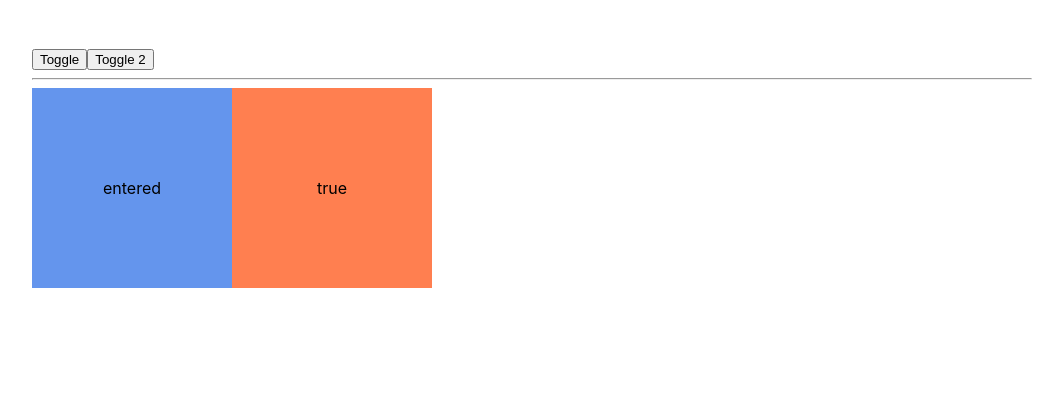
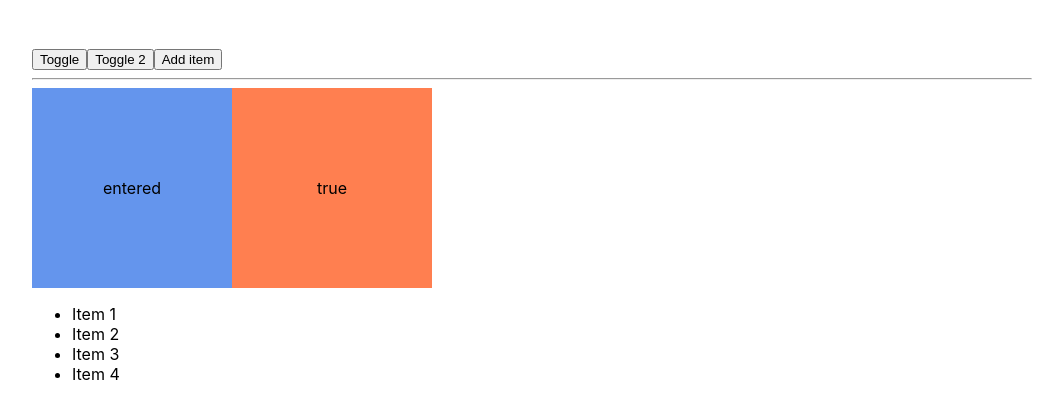
Before and after one commit to Smynay/workbook, a React (Create React App) app: page / in a window 1280 px wide. Shown: the top 418 px of the page, without its empty margins (108-1171 px from the left). Built offline with nearby package versions, Linux system fonts and the light colour scheme.

Commit message:
Final lesson

```diff
--- a/src/App.js
+++ b/src/App.js
@@ -1,9 +1,24 @@
 import { useState } from 'react';
 import { Transition, CSSTransition } from 'react-transition-group';
+import List from './List';
 
 function App() {
   const [toggle, setToggle] = useState(true);
   const [toggle2, setToggle2] = useState(true);
+  const [items, setItems] = useState([
+    { id: 1, title: 'Item 1' },
+    { id: 2, title: 'Item 2' },
+    { id: 3, title: 'Item 3' },
+    { id: 4, title: 'Item 4' },
+  ]);
+
+  const removeItem = (id) => setItems(items.filter((item) => item.id !== id));
+  const addItem = () => {
+    const title = prompt('Enter item title');
+    const id = Date.now();
+
+    setItems(items.concat([{ title, id }]));
+  };
 
   return (
     <div className="container">
@@ -21,6 +36,7 @@ function App() {
       >
         Toggle 2
       </button>
+      <button onClick={addItem}>Add item</button>
       <hr />
       <div className="blocks">
         <Transition
@@ -47,6 +63,9 @@ function App() {
           <div className="square orange">{toggle2.toString()}</div>
         </CSSTransition>
       </div>
+      <div className="blocks">
+        <List items={items} onRemove={removeItem}></List>
+      </div>
     </div>
   );
 }
--- /dev/null
+++ b/src/List.js
@@ -0,0 +1,15 @@
+import { TransitionGroup, CSSTransition } from 'react-transition-group';
+
+function List({ items, onRemove }) {
+  return (
+    <TransitionGroup component={'ul'}>
+      {items.map((item) => (
+        <CSSTransition classNames="os" timeout={750} key={item.id}>
+          <li onClick={() => onRemove(item.id)}>{item.title}</li>
+        </CSSTransition>
+      ))}
+    </TransitionGroup>
+  );
+}
+
+export default List;
```
Also changed, not shown: 1 other file (tests, documents, lock files or other folders).
